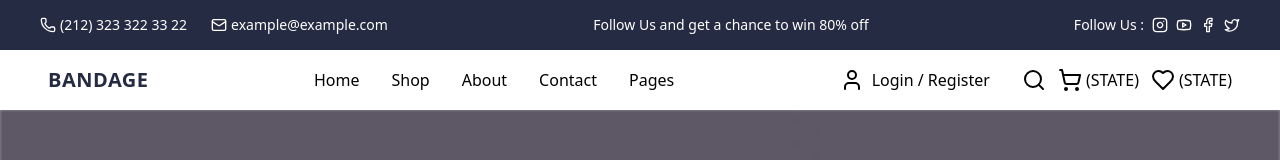
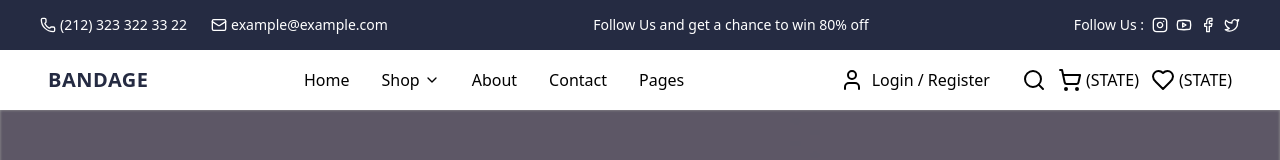
Before and after one commit to MustafaDoganguzel/E-Commerce, a React (Vite) app: page / in a window 1280 px wide. Shown: the top 160 px of the page. Built offline with nearby package versions, Linux system fonts and the light colour scheme.

Commit message:
Add ChevronDown icon to Shop menu and enhance dropdown accessibility

```diff
--- a/src/layout/Header.jsx
+++ b/src/layout/Header.jsx
@@ -1,5 +1,5 @@
 import React from 'react'
-import { CircleUser, Facebook, Heart, Instagram, Mail, Menu, Phone, Search, ShoppingCart, Twitter, User, Youtube } from 'lucide-react'
+import { ChevronDown, CircleUser, Facebook, Heart, Instagram, Mail, Menu, Phone, Search, ShoppingCart, Twitter, User, Youtube } from 'lucide-react'
 
 export default function Header() {
     return (
@@ -37,10 +37,23 @@ export default function Header() {
                 <div className="hidden sm:flex gap-8 items-center">
                     <div className="hover:text-[#252B42] cursor-pointer">Home</div>
                     <div className="relative group cursor-pointer">
-                        <div className="hover:text-[#252B42]">Shop</div>
-                        <div className="absolute left-0 mt-2 hidden group-hover:flex flex-col bg-white shadow-lg rounded z-10 min-w-[120px]">
-                            <a href="#" className="px-4 py-2 hover:bg-gray-100 text-[#252B42]">KADIN</a>
-                            <a href="#" className="px-4 py-2 hover:bg-gray-100 text-[#252B42]">ERKEK</a>
+                        <div className="flex items-center hover:text-[#252B42]">
+                            <span>Shop</span>
+                            <ChevronDown className="ml-1 w-4 h-4" />
+                        </div>
+                        <div className="absolute left-0 mt-2 hidden group-hover:flex group-focus-within:flex flex-col bg-white shadow-lg rounded z-10 min-w-[120px]">
+                            <a
+                                href="#"
+                                className="px-4 py-2 hover:bg-gray-100 text-[#252B42] focus:bg-gray-100"
+                            >
+                                KADIN
+                            </a>
+                            <a
+                                href="#"
+                                className="px-4 py-2 hover:bg-gray-100 text-[#252B42] focus:bg-gray-100"
+                            >
+                                ERKEK
+                            </a>
                         </div>
                     </div>
                     <div className="hover:text-[#252B42] cursor-pointer">About</div>
```
